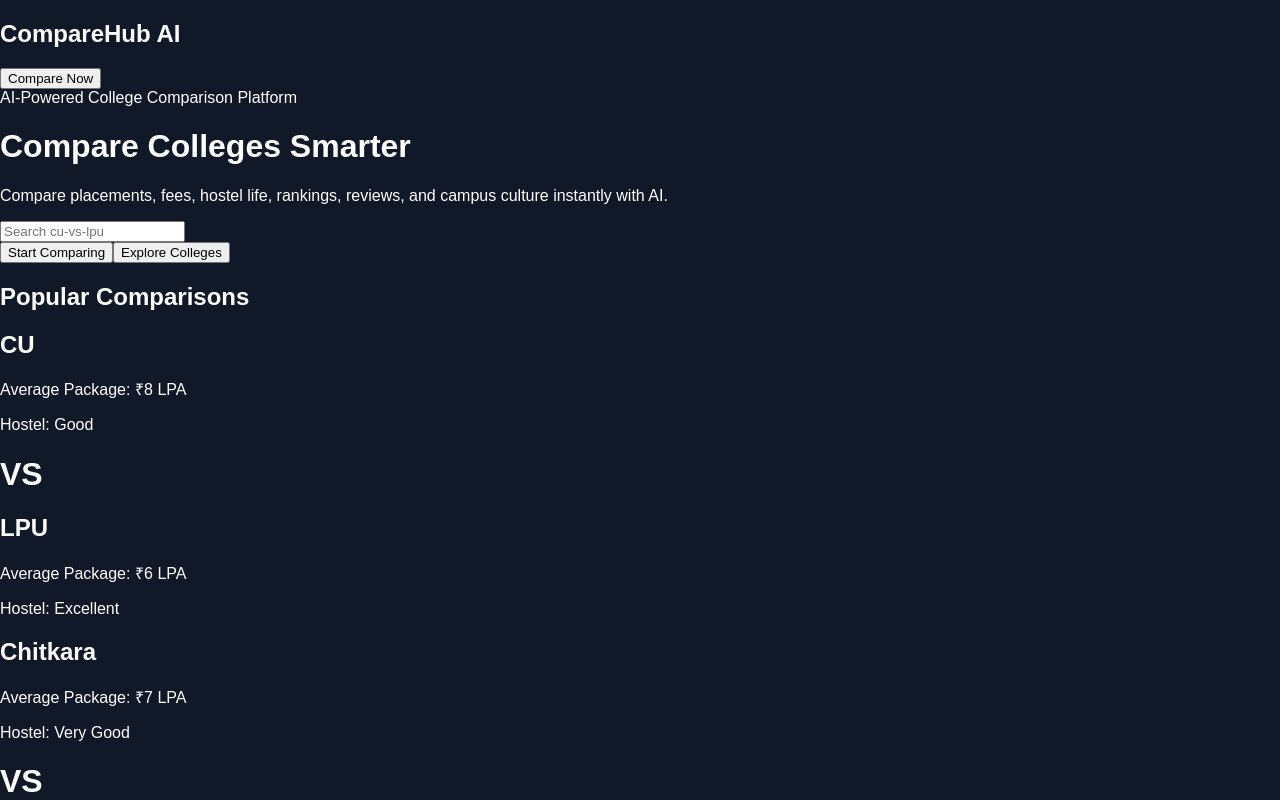
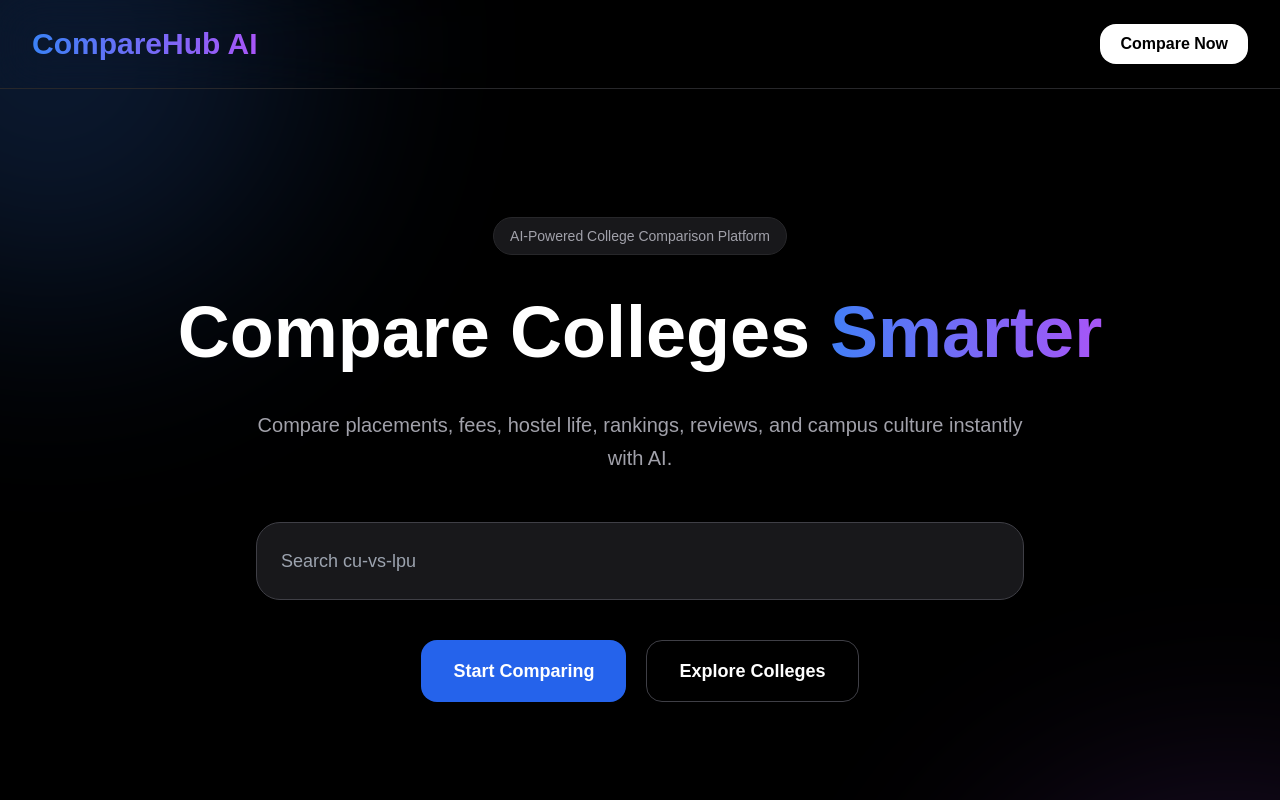
Before and after one commit to lubhanshu1/comparehub-ai, a React (Vite) app: page / in a window 1280 px wide. Shown: the top 800 px of the page. Built offline with nearby package versions, Linux system fonts and the light colour scheme.

Commit message:
tailwind v3 fixed

```diff
--- a/package.json
+++ b/package.json
@@ -22,11 +22,14 @@
     "@types/react": "^19.2.14",
     "@types/react-dom": "^19.2.3",
     "@vitejs/plugin-react": "^4.3.4",
+    "autoprefixer": "^10.5.0",
     "eslint": "^10.3.0",
     "eslint-plugin-react-hooks": "^7.1.1",
     "eslint-plugin-react-refresh": "^0.5.2",
     "gh-pages": "^6.3.0",
     "globals": "^17.6.0",
+    "postcss": "^8.5.15",
+    "tailwindcss": "^3.4.3",
     "vite": "^5.4.19"
   }
 }
--- /dev/null
+++ b/postcss.config.js
@@ -0,0 +1,6 @@
+export default {
+    plugins: {
+        tailwindcss: {},
+        autoprefixer: {},
+    },
+}
--- a/src/index.css
+++ b/src/index.css
@@ -1,7 +1,11 @@
+@tailwind base;
+@tailwind components;
+@tailwind utilities;
+
 body {
   margin: 0;
   padding: 0;
+  background: #020617;
+  color: white;
   font-family: Arial, sans-serif;
-  background: #111827;
-  color: white;
 }
--- /dev/null
+++ b/tailwind.config.js
@@ -0,0 +1,11 @@
+/** @type {import('tailwindcss').Config} */
+export default {
+    content: [
+        "./index.html",
+        "./src/**/*.{js,ts,jsx,tsx}",
+    ],
+    theme: {
+        extend: {},
+    },
+    plugins: [],
+}
```
Also changed, not shown: 1 other file (tests, documents, lock files or other folders).
